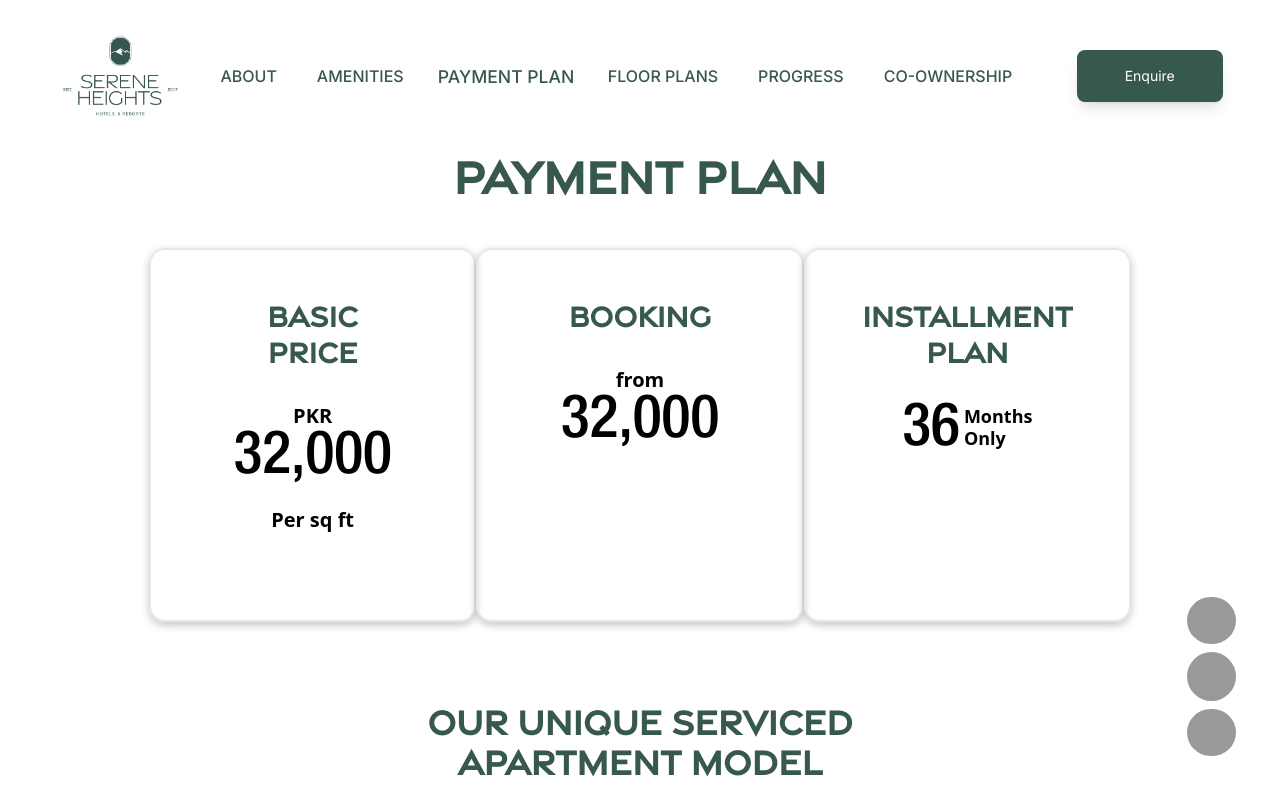
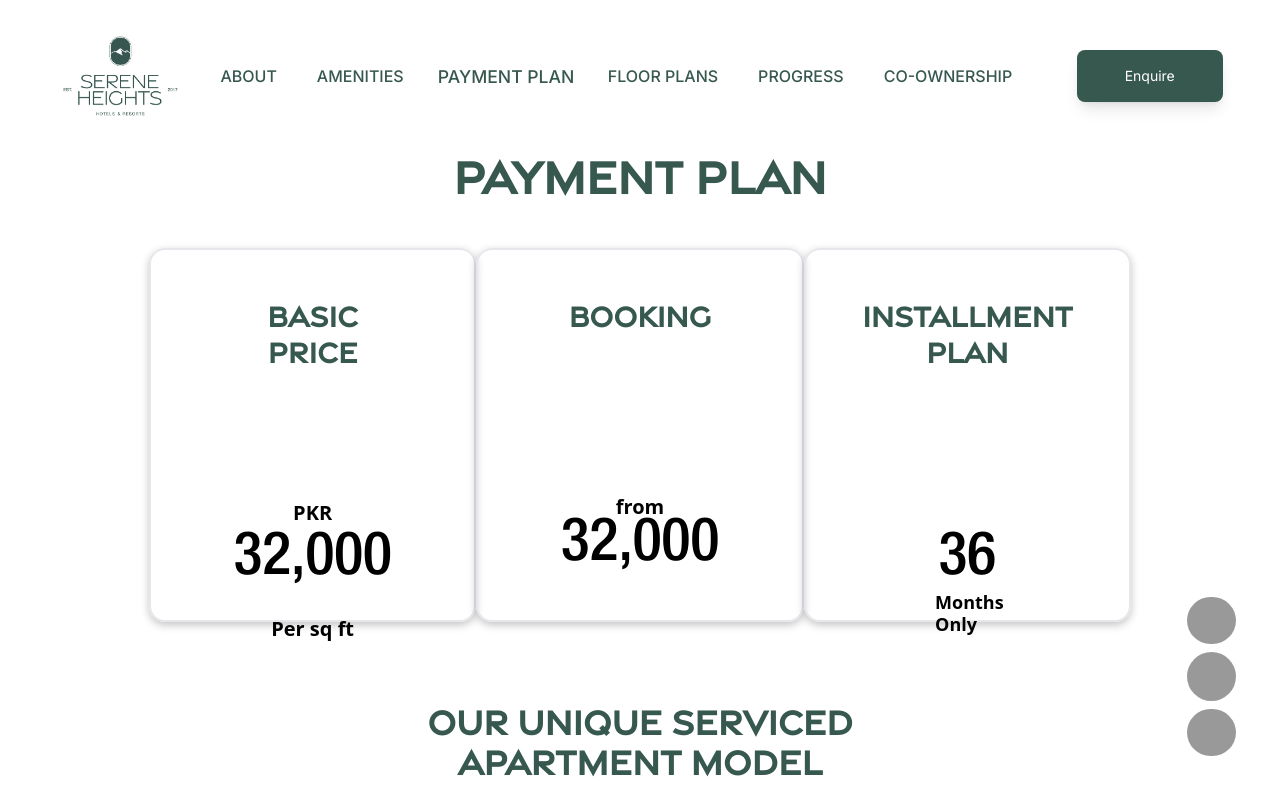
Before and after one commit to svypetech/sereneHeights, a Next.js app: page /payment-plan in a window 1280 px wide. Shown: the top 792 px of the page. Built offline with nearby package versions, Linux system fonts and the light colour scheme; some icons are missing.

Commit message:
pay card

```diff
--- a/src/components/payment/paymentCards/PaymentCards.jsx
+++ b/src/components/payment/paymentCards/PaymentCards.jsx
@@ -40,24 +40,28 @@ function PaymentCards({
             </React.Fragment>
           ))}
         </p>
-        <div className="pb-4 flex flex-col justify-center items-center text-center">
-          {keys !== "installmentplan" &&
-            (basic == "true" ? (
-              <p className="text-xl font-semibold">{currency}</p>
-            ) : (
-              <span className="text-xl font-semibold ">from <br /></span>
-            ))}
-          <span className="">
+        <div className="flex flex-col justify-center items-center h-full pb-4">
+          <div className="min-h-[40px] flex items-end">
+            {keys !== "installmentplan" &&
+              (basic == "true" ? (
+                <p className="text-xl font-semibold leading-none">PKR</p>
+              ) : (
+                <span className="text-xl font-semibold leading-none">from</span>
+              ))}
+          </div>
+
+          <span className="flex flex-col items-center">
             <span
               className={`${
-                basic == "true" ? "text-6xl py-2" : "text-6xl "
-              } helveticaNeue  `}
+                basic == "true" ? "text-6xl py-2" : "text-6xl"
+              } helveticaNeue`}
             >
               {price}
             </span>
+
             {(keys === "installmentplan" || basic === "true") &&
               (keys === "installmentplan" ? (
-                <span className="pl-1 text-lg text-left font-semibold inline-block leading-tight">
+                <span className="pl-1 text-lg text-left font-semibold leading-tight">
                   Months
                   <br />
                   Only
@@ -66,14 +70,8 @@ function PaymentCards({
                 <p className="text-xl font-semibold pt-4">Per sq ft</p>
               ))}
           </span>
-          {/* {basic == "false" && (
-            <div
-              className={`${
-                keys == "booking" ? "pt-8 " : "pt-6 "
-              } border-b pt-`}
-            ></div>
-          )} */}
         </div>
+
         <div className="text-[#37584F] p-4 text-left text-sm inter">
           {body?.map((line, index) => (
             <p key={index} className="mb-2">
```
